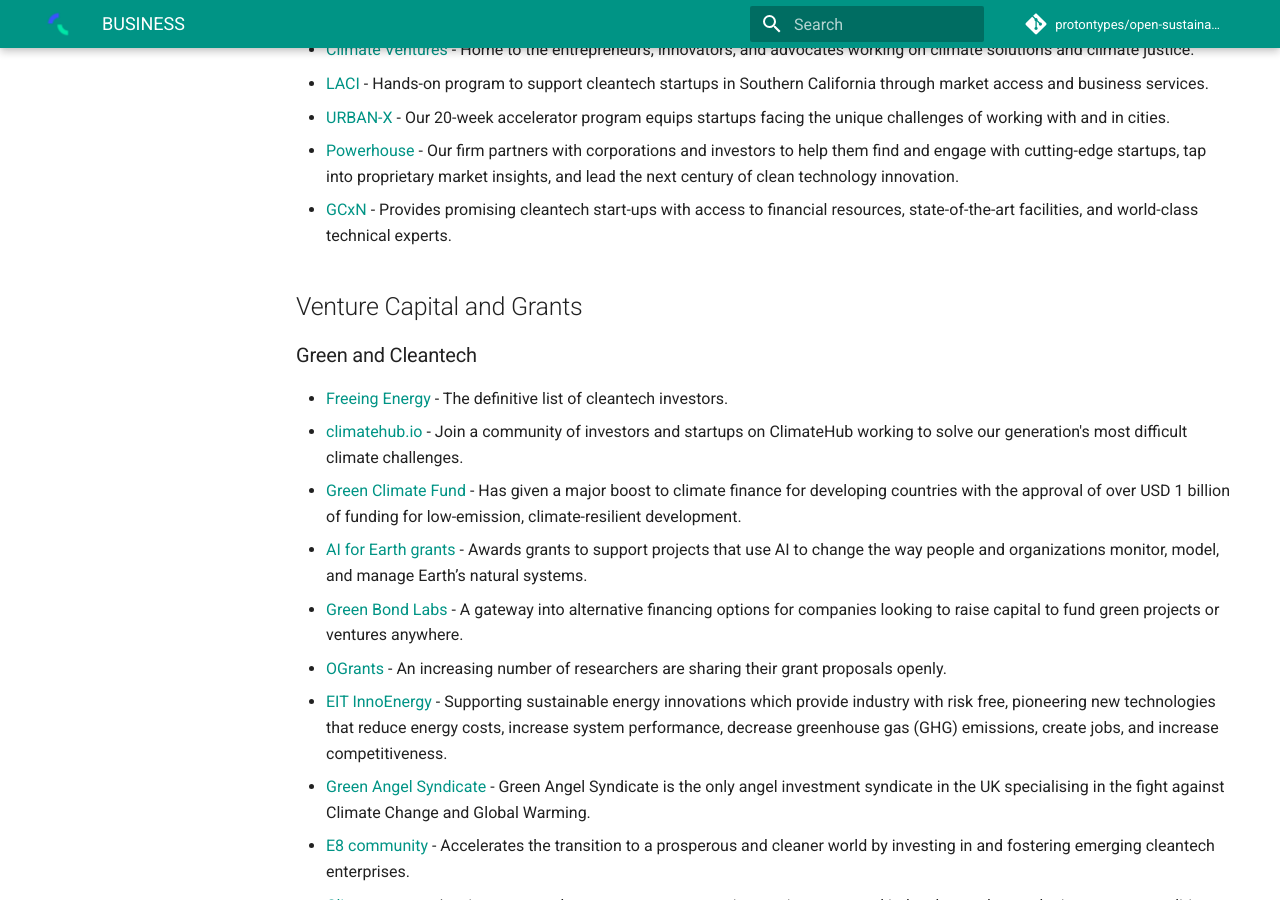
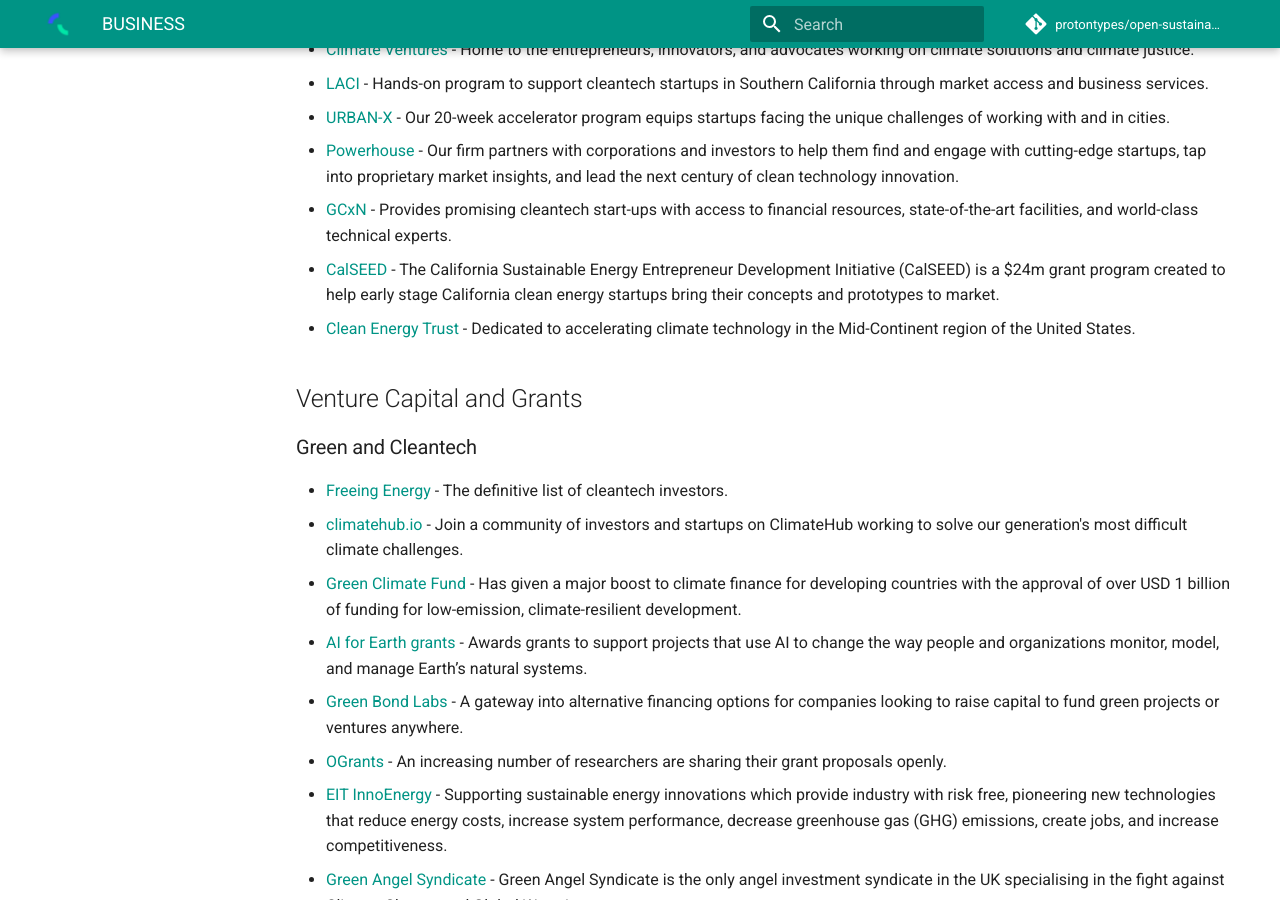
Before and after one commit to protontypes/open-sustainable-technology, an MkDocs documentation site: the page built from docs/BUSINESS.md, in a window 1280 px wide and 900 px high, scrolled down 2447 px. Built offline with MkDocs 1.6.1 and Material for MkDocs 9.7.7, drawn with Linux system fonts in a browser that asks for light colours; comment, search, counter and statistics services are not loaded.

Commit message:
Update BUSINESS.md

```diff
--- a/docs/BUSINESS.md
+++ b/docs/BUSINESS.md
@@ -49,6 +49,8 @@
 * [URBAN-X](https://www.urban-x.com/) - Our 20-week accelerator program equips startups facing the unique challenges of working with and in cities.
 * [Powerhouse](https://www.powerhouse.fund/) - Our firm partners with corporations and investors to help them find and engage with cutting-edge startups, tap into proprietary market insights, and lead the next century of clean technology innovation.
 * [GCxN](https://gcxnrel.com/) - Provides promising cleantech start-ups with access to financial resources, state-of-the-art facilities, and world-class technical experts.
+* [CalSEED](https://calseed.fund/) - The California Sustainable Energy Entrepreneur Development Initiative (CalSEED) is a $24m grant program created to help early stage California clean energy startups bring their concepts and prototypes to market.
+* [Clean Energy Trust](https://www.cleanenergytrust.org/) - Dedicated to accelerating climate technology in the Mid-Continent region of the United States.
 
 
 ## Venture Capital and Grants
```
